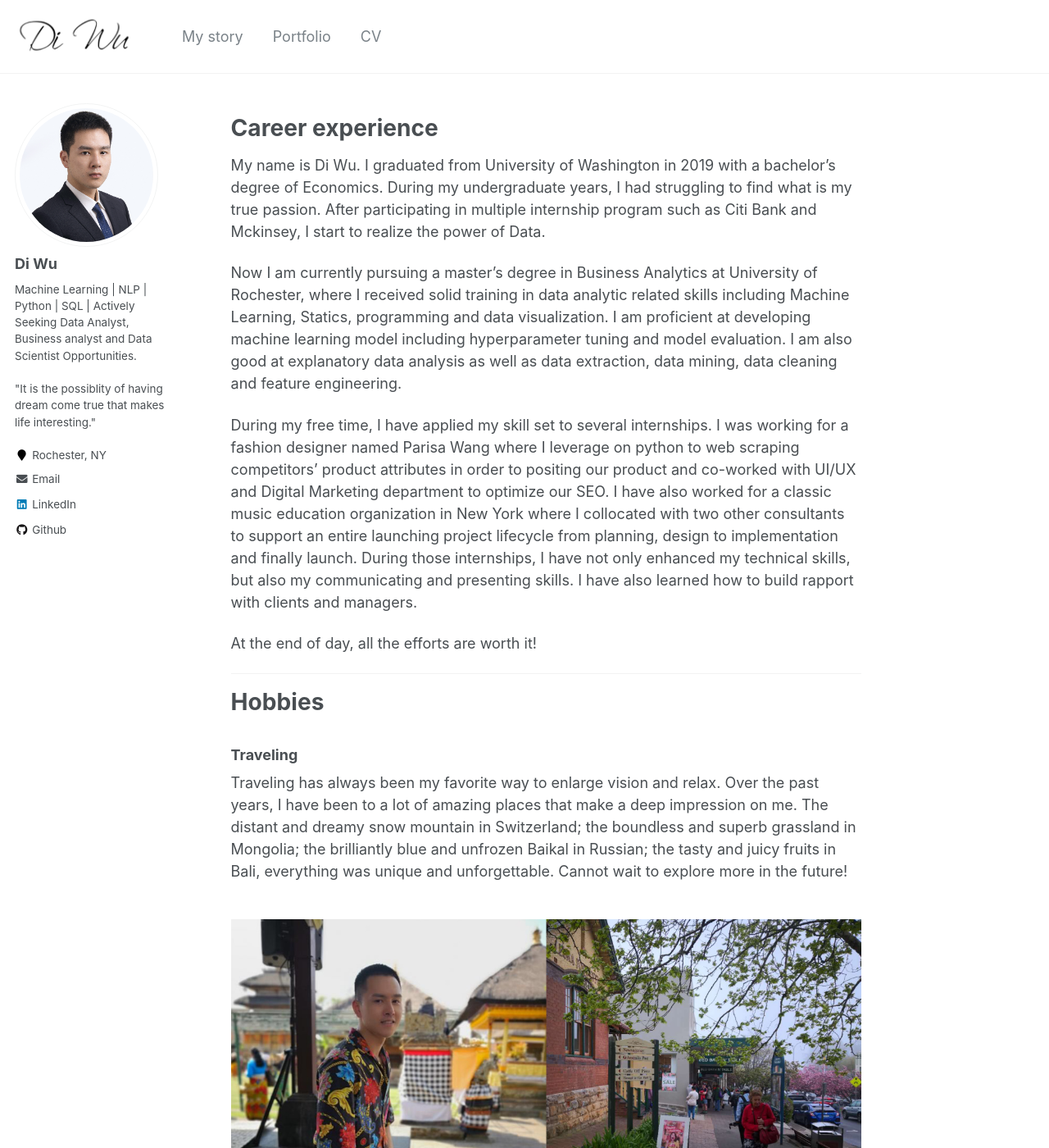
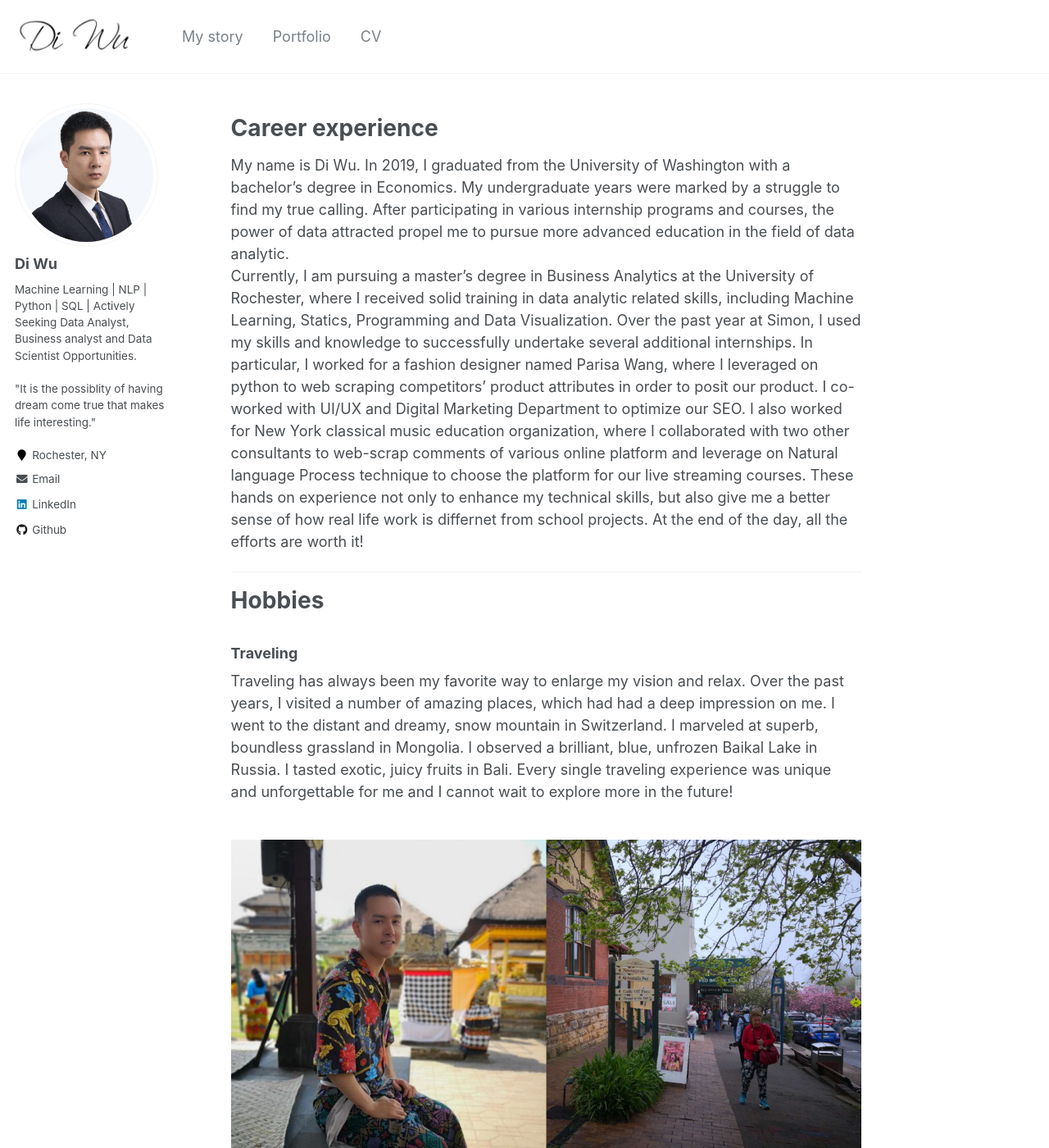
Before and after one commit to diwu437/diwu437.github.io, a Jekyll site: the page built from _pages/about.md, in a window 1280 px wide and 1400 px high. Shown: the whole window at 82% size. Built offline with Jekyll 4.4.1, drawn with Linux system fonts in a browser that asks for light colours; some of the changed text lies outside the part shown.

Commit message:
Update about.md

```diff
--- a/_pages/about.md
+++ b/_pages/about.md
@@ -10,15 +10,8 @@ redirect_from:
 
 # Career experience
 
-My name is Di Wu. I graduated from University of Washington in 2019 with a bachelor’s degree of Economics. During my undergraduate years, I had struggling to find what is my true passion. After participating in multiple internship program such as Citi Bank and Mckinsey, I start to realize the power of Data.
-
-Now I am currently pursuing a master’s degree in Business Analytics at University of Rochester, where I received solid training in data analytic related skills including Machine Learning, Statics, programming and data visualization.
-I am proficient at developing machine learning model including hyperparameter tuning and model evaluation. I am also good at explanatory data analysis as well as data extraction, data mining, data cleaning and feature engineering.
-
-During my free time, I have applied my skill set to several internships. I was working for a fashion designer named Parisa Wang where I leverage on python to web scraping competitors’ product attributes in order to positing our product and co-worked with UI/UX and Digital Marketing department to optimize our SEO. I have also worked for a classic music education organization in New York where I collocated with two other consultants to support an entire launching project lifecycle from planning, design to implementation and finally launch. During those internships, I have not only enhanced my technical skills, but also my communicating and presenting skills. I have also learned how to build rapport with clients and managers.
-
-At the end of day, all the efforts are worth it!
-
+My name is Di Wu. In 2019, I graduated from the University of Washington with a bachelor’s degree in Economics. My undergraduate years were marked by a struggle to find my true calling. After participating in various internship programs and courses, the power of data attracted propel me to pursue more advanced education in the field of data analytic.
+Currently, I am pursuing a master’s degree in Business Analytics at the University of Rochester, where I received solid training in data analytic related skills, including Machine Learning, Statics, Programming and Data Visualization. Over the past year at Simon, I used my skills and knowledge to successfully undertake several additional internships. In particular, I worked for a fashion designer named Parisa Wang, where I leveraged on python to web scraping competitors’ product attributes in order to posit our product. I co-worked with UI/UX and Digital Marketing Department to optimize our SEO. I also worked for New York classical music education organization, where I collaborated with two other consultants to web-scrap comments of various online platform and leverage on Natural language Process technique to choose the platform for our live streaming courses. These hands on experience not only to enhance my technical skills, but also give me a better sense of how real life work is differnet from school projects. At the end of the day, all the efforts are worth it!
 
 
 ---
@@ -26,21 +19,17 @@ At the end of day, all the efforts are worth it!
 # Hobbies
 ### Traveling
 
-Traveling has always been my favorite way to enlarge vision and relax. Over the past years, I have been to a lot of amazing places that make a deep impression on me. The distant and dreamy snow mountain in Switzerland; the boundless and superb grassland in Mongolia; the brilliantly blue and unfrozen Baikal in Russian; the tasty and juicy fruits in Bali, everything was unique and unforgettable. Cannot wait to explore more in the future!
+Traveling has always been my favorite way to enlarge my vision and relax. Over the past years, I visited a number of amazing places, which had had a deep impression on me. I went to the distant and dreamy, snow mountain in Switzerland. I marveled at superb, boundless grassland in Mongolia. I observed a brilliant, blue, unfrozen Baikal Lake in Russia. I tasted exotic, juicy fruits in Bali. Every single traveling experience was unique and unforgettable for me and I cannot wait to explore more in the future!
 
 ![](/images/travel.jpg)
 ---
 
-### Sports
-I like to play sports after school and work. Like most kids in high school, being good at basketball has always been my goal throughout my four years of high school. I used to play for my high school basketball team for two years as well as the volleyball team for 1 year. I also like to play soccer for fun.
+### Sports & Gym
+During my free time. I like to play basketball and workout at the gym. I used to play for my high school basketball team for two years and our team finished 5th in the state highschool basketball league in the second year.  I can still remember how hard everyone worked to fight for the honor. It was a precious experience in my life.
+Other than playing basketball, I like to workout after work. It has been two years from now since I start to learn about bodybuilding, and it gradually becomes part of my life. It has a huge positive impact on my lifestyle both physically and mentally. Not only grants me a better body and healthier lifestyle, it also makes me more self-discipline and unremitting.
 
 ![](/images/basketball.jpg){:width="462"}
 ---
 
-### Bodybuilding
 
-First two years of college had almost put on 30 pounds on my belly. One day, I decide to start change my life and start lifting weights. However, as I become better and better, the satisfaction of making each small progress on my body makes me fall in love with it. It has been two years from now since I start to learn about bodybuilding, and it gradually becomes part of my life. It has a huge positive impact on my lifestyle both physically and mentally. Not only grants me a better body and healthier lifestyle, it also makes me more self-discipline and unremitting.
-
-![](/images/bodybuilding.jpg){:width="462"}
-
-Go check out [my projects](https://diwu437.github.io/portfolio/) and feel free to contact me!
+Check out [my projects](https://diwu437.github.io/portfolio/) and feel free to contact me!
```
